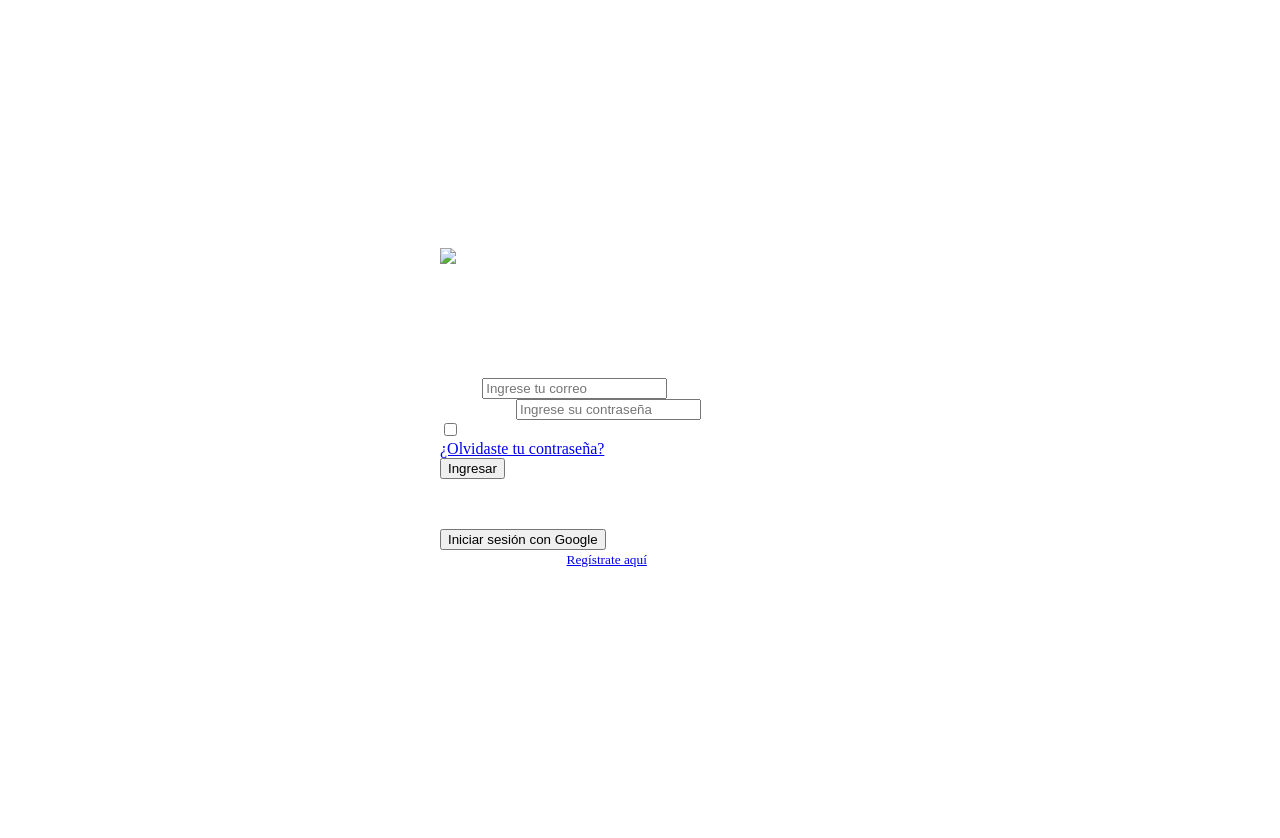
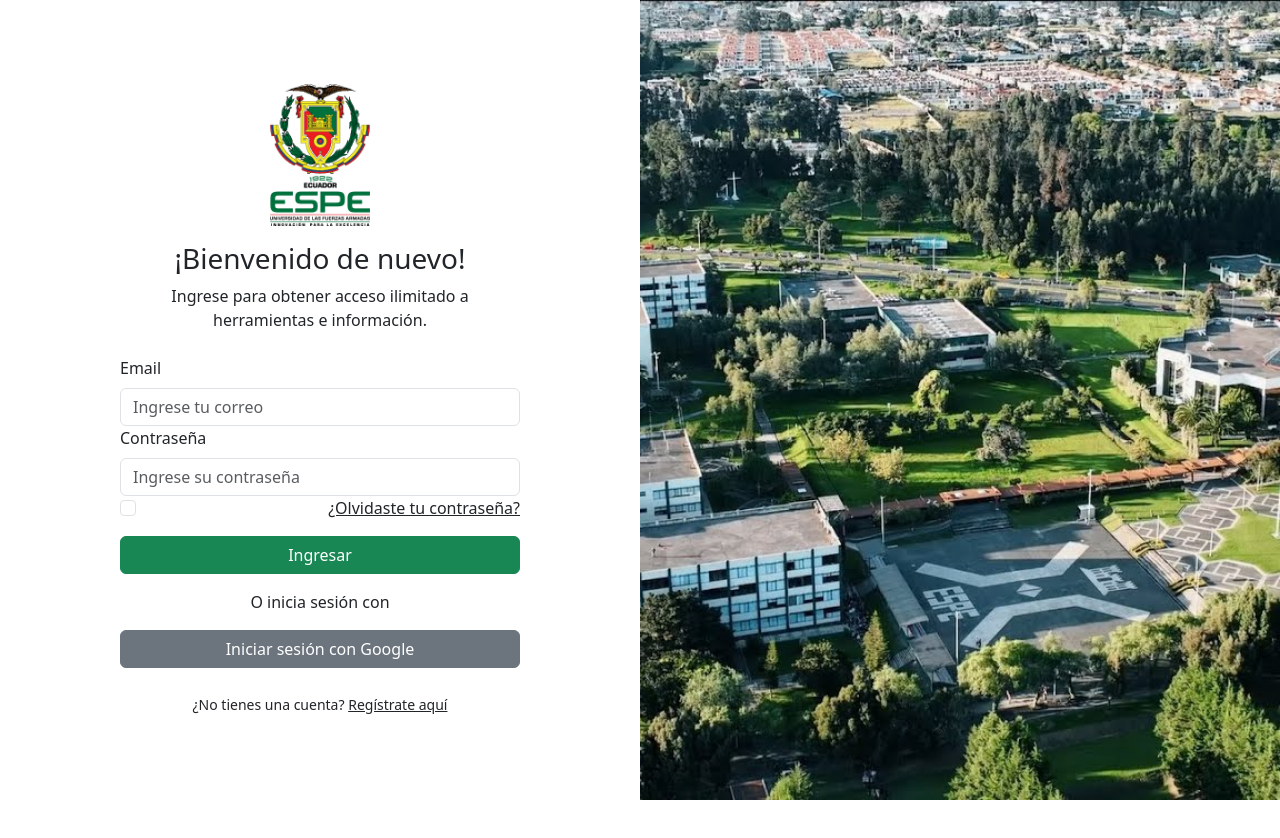
Before and after one commit to Jdquimbiulco/Programacion_Web, a plain HTML site: page Pry_Espe/login.html in a window 1280 px wide. After the commit the page ends 800 px from the top, so only its background shows below. Drawn offline with Linux system fonts and the light colour scheme; the site is published under a folder, as on GitHub Pages, so addresses that start at the root find nothing.

Commit message:
DavidChupapijas

```diff
--- a/Pry_Espe/paginas/login.html
+++ b/Pry_Espe/login.html
@@ -4,7 +4,7 @@
     <meta charset="UTF-8">
     <meta name="viewport" content="width=device-width, initial-scale=1.0">
     <title>Login</title>
-    <link rel="stylesheet" href="/Programacion_Web/Pry_Espe/public/bootstrap-5.3.5-dist/css/bootstrap.min.css">
+    <link rel="stylesheet" href="./public/bootstrap-5.3.5-dist/css/bootstrap.min.css">
     <style>
         .login-bg {
             background: white;
@@ -19,7 +19,7 @@
             width: 100%;
         }
         .decorative-bg {
-            background: url('/Programacion_Web/Pry_Espe/imagenes/institucion.jpg') no-repeat center center;
+            background: url('./imagenes/institucion.jpg') no-repeat center center;
             background-size: cover;
             height: 100vh;
         }
@@ -32,7 +32,7 @@
             <div class="col-md-6 login-bg">
                 <div class="login-form">
                     <div class="text-center text-dark mb-4">
-                        <img src="/Programacion_Web/Pry_Espe/imagenes/espe.png" alt="Logo ESPE" class="img-fluid" width="250">
+                        <img src="./imagenes/espe.png" alt="Logo ESPE" class="img-fluid" width="250">
                         <h3 class="mt-3">¡Bienvenido de nuevo!</h3>
                         <p>Ingrese para obtener acceso ilimitado a herramientas e información.</p>
                     </div>
@@ -72,6 +72,6 @@
             </div>
         </div>
     </div>
-    <script src="/Programacion_Web/Pry_Espe/public/bootstrap-5.3.5-dist/js/bootstrap.min.js"></script>
+    <script src="./public/bootstrap-5.3.5-dist/js/bootstrap.min.js></script>
 </body>
 </html>
```
